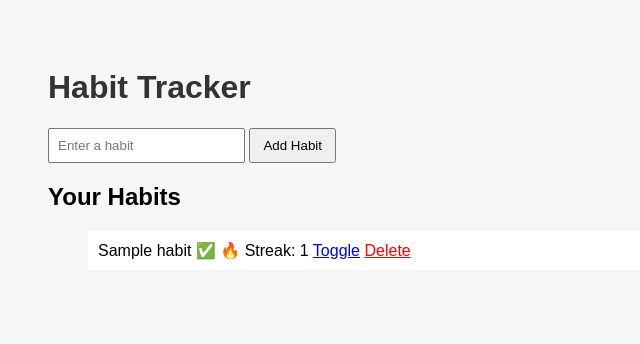
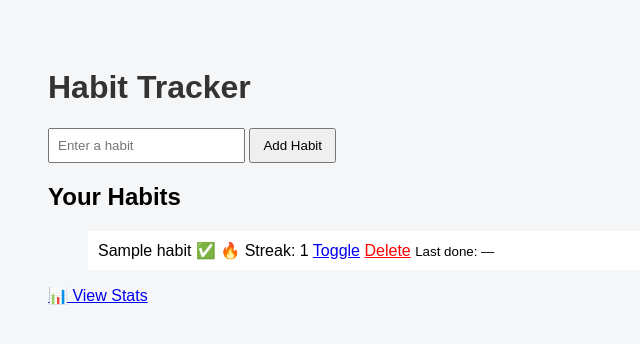
Before and after one commit to vikas09817/Habit-Tracker, a Flask app: page / in a window 1280 px wide. Shown: the top 344 px of the page, without its empty margins (0-640 px from the left). Run offline with Flask 3, Linux system fonts and the light colour scheme; the visitor is signed in with stand-in values (Sample User, id 1); tables that the repository leaves empty hold one stand-in row (values such as "Sample post").

Commit message:
UPADTED STATS PAGE

```diff
--- a/templates/index.html
+++ b/templates/index.html
@@ -24,9 +24,12 @@
             <span>🔥 Streak: {{ habit["streak"] }}</span>
             <a href="/toggle/{{ habit['id'] }}">Toggle</a>
             <a href="/delete/{{ habit['id'] }}" style="color:red;">Delete</a>
+            <small>Last done: {{ habit["last_done"] or "—" }}</small>
 
         </li>
         {% endfor %}
     </ul>
+    <a href="/stats">📊 View Stats</a>
+
 </body>
 </html>
```
